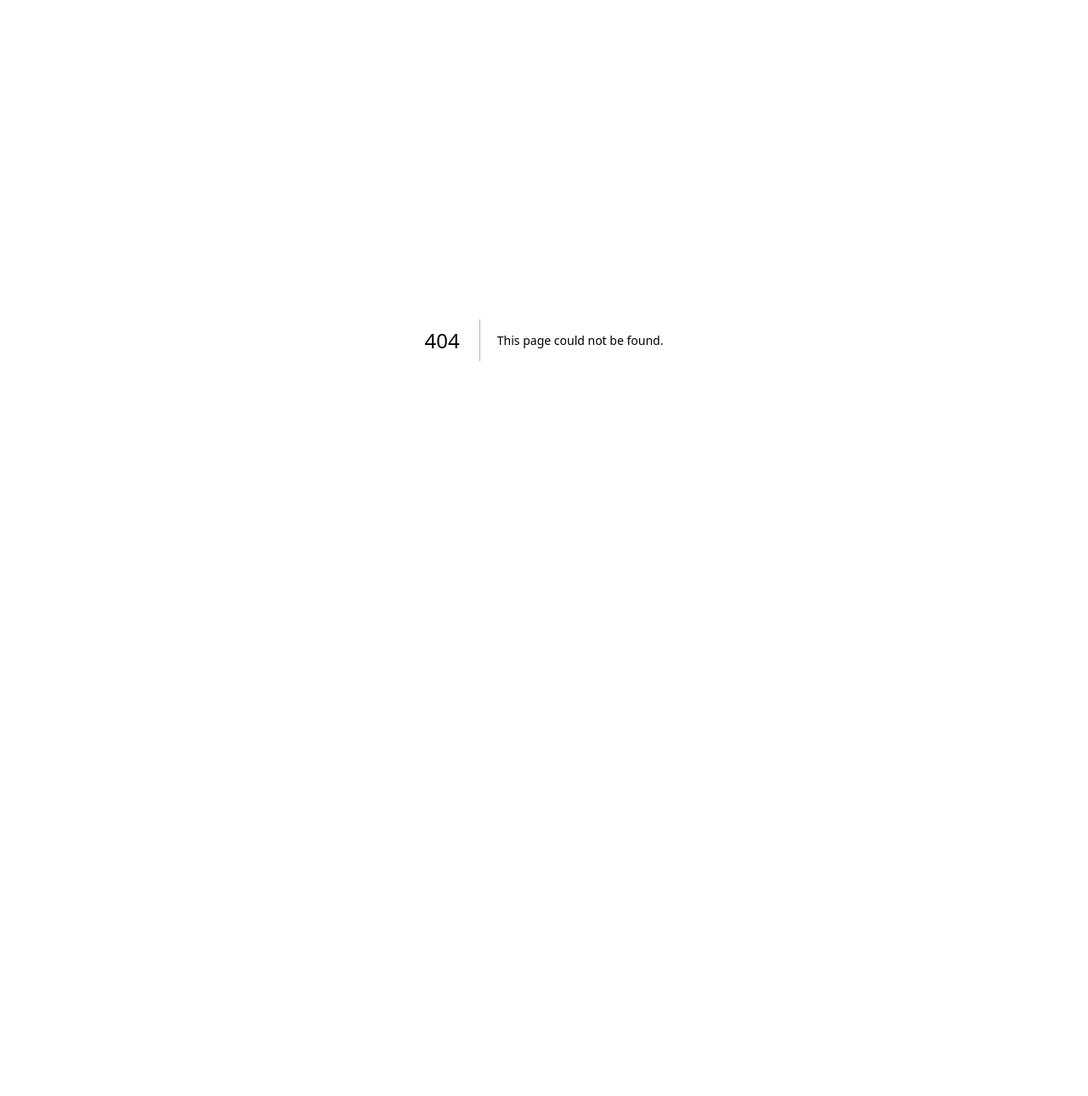
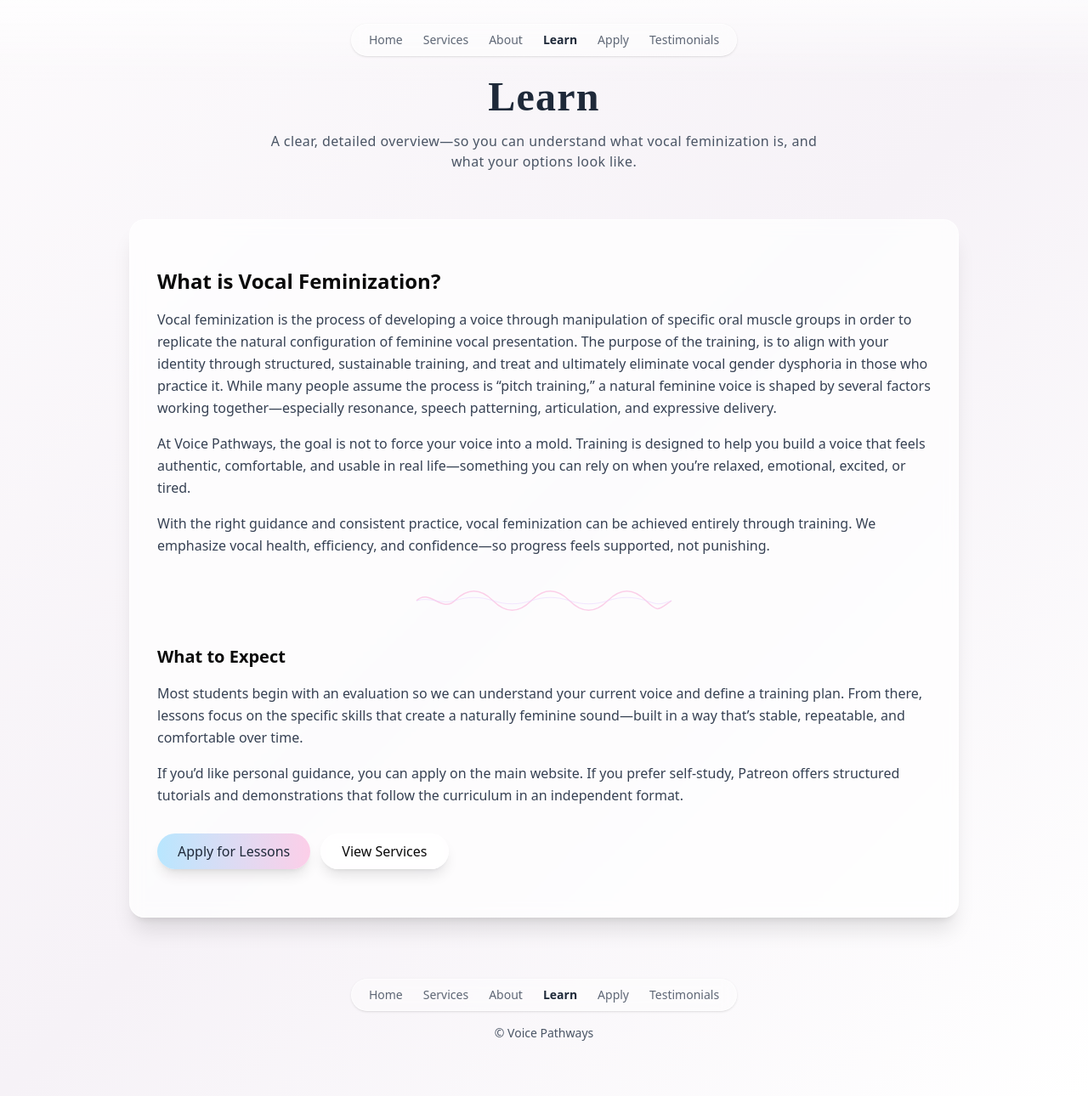
Before and after one commit to Aeriebella/Voice-Pathways, a Next.js app: page /learn/vocal-feminization in a window 1280 px wide. Before the commit this address had no page. Shown: the whole page at 85% size. Before the commit the page ends 800 px from the top, so only its background shows below. Built offline with nearby package versions, Linux system fonts and the light colour scheme.

Commit message:
Add files via upload

```diff
--- /dev/null
+++ b/app/learn/vocal-feminization/page.tsx
@@ -0,0 +1,164 @@
+import type { Metadata } from 'next'
+import { Card, CardContent } from '@/components/ui/card'
+
+export const metadata: Metadata = {
+  title: 'Learn: Vocal Feminization | Voice Pathways',
+  description:
+    'A clear, compassionate overview of vocal feminization—what it is, what it involves, and how Voice Pathways approaches sustainable, results-focused voice training.',
+}
+
+export default function VocalFeminizationLearnPage() {
+  return (
+    <div className="relative min-h-screen overflow-x-hidden bg-gradient-to-br from-[#fcfafc] via-[#f6f2f7] to-white text-gray-800">
+      {/* soft ambient glow (pearl) */}
+      <div aria-hidden="true" className="pointer-events-none absolute inset-0 -z-10">
+        <div className="absolute -top-28 left-1/2 h-[560px] w-[560px] -translate-x-1/2 rounded-full bg-rose-200/18 blur-3xl" />
+        <div className="absolute top-40 right-[-140px] h-[480px] w-[480px] rounded-full bg-sky-200/20 blur-3xl" />
+        <div className="absolute bottom-[-180px] left-[-160px] h-[560px] w-[560px] rounded-full bg-violet-200/16 blur-3xl" />
+        <div className="absolute inset-0 bg-white/35" />
+      </div>
+
+      {/* Header */}
+      <header className="relative px-4 sm:px-6 pt-6 pb-4 text-center flex flex-col items-center gap-2">
+        <div
+          aria-hidden="true"
+          className="pointer-events-none absolute inset-x-0 top-0 h-24 bg-gradient-to-b from-white/70 to-transparent"
+        />
+
+        {/* Nav pill */}
+        <nav className="mt-1 max-w-full flex items-center justify-start sm:justify-center gap-x-4 sm:gap-x-6 gap-y-2 text-sm text-gray-700/80 rounded-full border border-white/60 bg-white/40 px-4 sm:px-5 py-2 shadow-sm backdrop-blur overflow-x-auto">
+          <a href="/#home" className="hover:underline">
+            Home
+          </a>
+          <a href="/#services" className="hover:underline">
+            Services
+          </a>
+          <a href="/#about" className="hover:underline">
+            About
+          </a>
+          <span className="font-semibold text-gray-800">Learn</span>
+          <a href="/#apply" className="hover:underline">
+            Apply
+          </a>
+          <a href="/#testimonials" className="hover:underline">
+            Testimonials
+          </a>
+        </nav>
+
+        <h1 className="mt-4 text-3xl sm:text-5xl font-semibold tracking-wide font-['Playfair_Display']">
+          Learn
+        </h1>
+        <p className="mt-2 text-base tracking-wide text-gray-600 max-w-2xl">
+          A clear, detailed overview—so you can understand what vocal feminization is, and what your options look like.
+        </p>
+      </header>
+
+      <main className="relative max-w-5xl mx-auto grid gap-10 sm:gap-12 px-4 sm:px-6 py-8 sm:py-10 z-10">
+        {/* Main Learn Card */}
+        <Card className="rounded-2xl shadow-xl backdrop-blur bg-white/70 border border-white/60">
+          <CardContent className="p-6 sm:p-8">
+            <h2 className="text-2xl font-semibold">What is Vocal Feminization?</h2>
+
+            <div className="mt-4 space-y-4 text-gray-700 leading-relaxed">
+              <p>
+                Vocal feminization is the process of developing a voice through manipulation of specific
+                 oral muscle groups in order to replicate the natural configuration of feminine vocal presentation.
+                 The purpose of the training, is to align with your identity through structured,
+                sustainable training, and treat and ultimately eliminate vocal gender dysphoria in those who practice it.
+                 While many people assume the process is “pitch training,” a natural feminine voice is
+                shaped by several factors working together—especially resonance, speech patterning, articulation, and
+                expressive delivery.
+              </p>
+
+              <p>
+                At Voice Pathways, the goal is not to force your voice into a mold. Training is designed to help you build
+                a voice that feels authentic, comfortable, and usable in real life—something you can rely on when you’re
+                relaxed, emotional, excited, or tired.
+              </p>
+
+              <p>
+                With the right guidance and consistent practice, vocal feminization can be achieved entirely through
+                training. We emphasize vocal health, efficiency, and confidence—so progress feels supported, not punishing.
+              </p>
+            </div>
+
+            {/* Soft divider */}
+            <div className="mt-8 flex justify-center">
+              <svg
+                className="h-10 w-full max-w-2xl"
+                viewBox="0 0 300 40"
+                fill="none"
+                xmlns="http://www.w3.org/2000/svg"
+              >
+                <path
+                  d="M0 20 C15 5 30 35 45 20 S75 5 90 20 S120 35 135 20 S165 5 180 20 S210 35 225 20 S255 5 270 20 S285 30 300 20"
+                  stroke="#FBCFE8"
+                  strokeWidth="1.5"
+                  fill="none"
+                />
+                <path
+                  d="M0 20 C15 15 30 25 45 20 S75 15 90 20 S120 25 135 20 S165 15 180 20 S210 25 225 20 S255 15 270 20 S285 25 300 20"
+                  stroke="#E9D5FF"
+                  strokeWidth="1"
+                  fill="none"
+                  opacity="0.6"
+                />
+              </svg>
+            </div>
+
+            <h3 className="mt-8 text-xl font-semibold">What to Expect</h3>
+            <div className="mt-4 space-y-4 text-gray-700 leading-relaxed">
+              <p>
+                Most students begin with an evaluation so we can understand your current voice and define a training plan.
+                From there, lessons focus on the specific skills that create a naturally feminine sound—built in a way
+                that’s stable, repeatable, and comfortable over time.
+              </p>
+              <p>
+                If you’d like personal guidance, you can apply on the main website. If you prefer self-study, Patreon
+                offers structured tutorials and demonstrations that follow the curriculum in an independent format.
+              </p>
+            </div>
+
+            <div className="mt-8 flex flex-col sm:flex-row gap-3">
+              <a
+                href="/#apply"
+                className="inline-flex items-center justify-center rounded-full px-6 py-2 shadow-lg bg-gradient-to-r from-sky-200 to-pink-200 text-gray-800 hover:from-sky-300 hover:to-pink-300 transition active:scale-[0.98]"
+              >
+                Apply for Lessons
+              </a>
+              <a
+                href="/#services"
+                className="inline-flex items-center justify-center rounded-full px-6 py-2 shadow-lg border border-white/60 bg-white/45 backdrop-blur hover:bg-white/60 transition active:scale-[0.98]"
+              >
+                View Services
+              </a>
+            </div>
+          </CardContent>
+        </Card>
+
+        {/* Footer nav (so it still feels like your site) */}
+        <footer className="text-center p-6 flex flex-col items-center gap-4 text-sm text-gray-600">
+          <nav className="flex flex-wrap items-center justify-center gap-x-6 gap-y-2 text-sm text-gray-700/80 rounded-full border border-white/60 bg-white/40 px-5 py-2 shadow-sm backdrop-blur">
+            <a href="/#home" className="hover:underline">
+              Home
+            </a>
+            <a href="/#services" className="hover:underline">
+              Services
+            </a>
+            <a href="/#about" className="hover:underline">
+              About
+            </a>
+            <span className="font-semibold text-gray-800">Learn</span>
+            <a href="/#apply" className="hover:underline">
+              Apply
+            </a>
+            <a href="/#testimonials" className="hover:underline">
+              Testimonials
+            </a>
+          </nav>
+          <div>© Voice Pathways</div>
+        </footer>
+      </main>
+    </div>
+  )
+}
```
